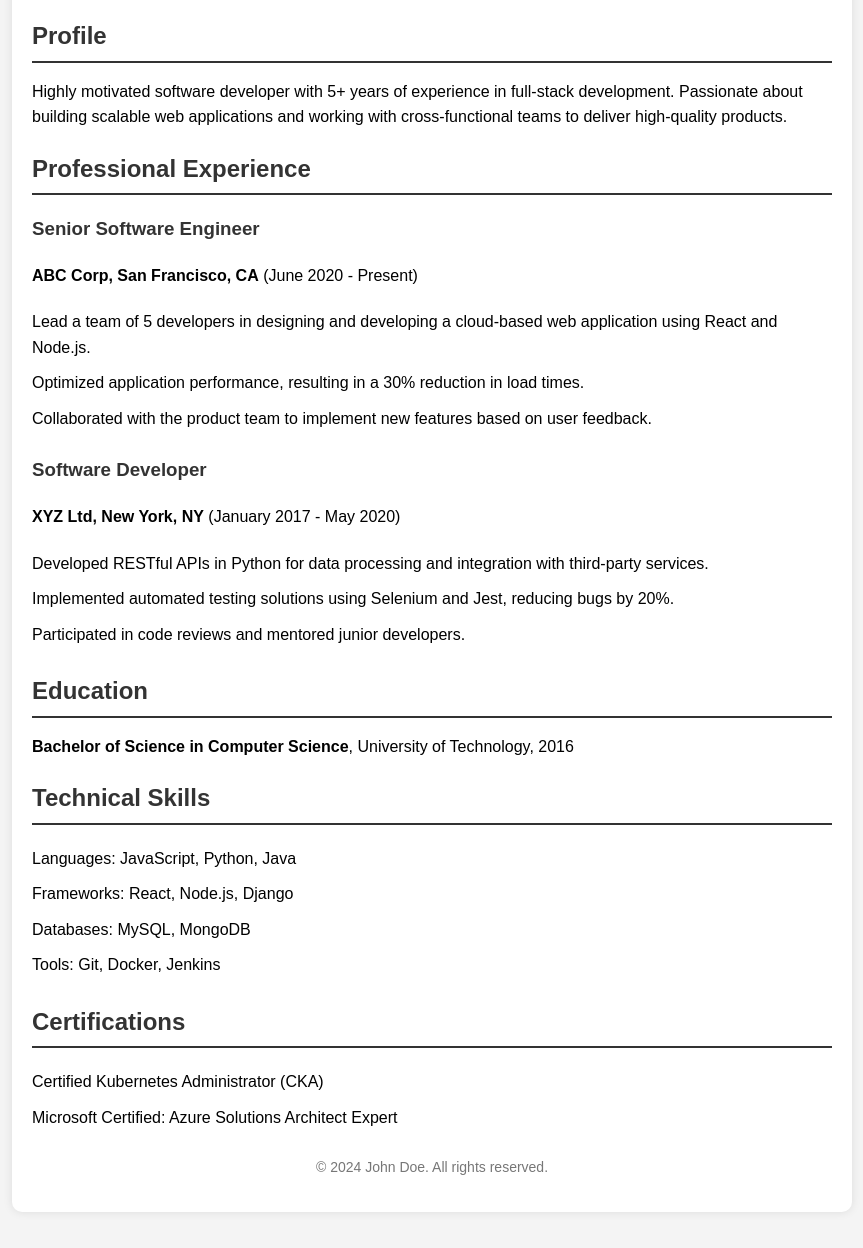
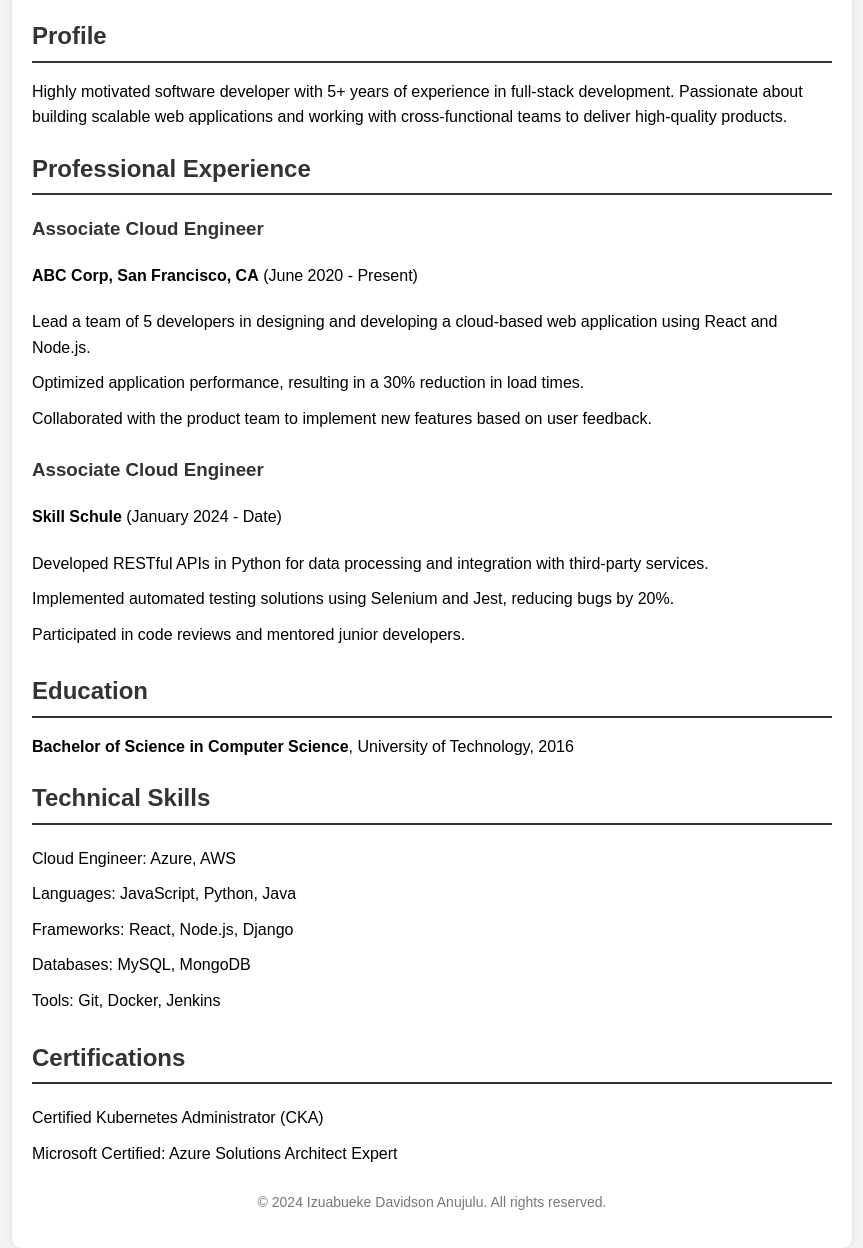
Before and after one commit to Anujulu/myresume, a plain HTML site: page index.html in a window 1280 px wide. Shown: the part 188-1436 px from the top of the page, without its empty margins (208-1071 px from the left). Drawn offline with Linux system fonts and the light colour scheme.

Commit message:
updated resume

```diff
--- a/index.html
+++ b/index.html
@@ -73,7 +73,7 @@
 
         <section>
             <h2 class="section-title">Professional Experience</h2>
-            <h3>Senior Software Engineer</h3>
+            <h3>Associate Cloud Engineer</h3>
             <p><strong>ABC Corp, San Francisco, CA</strong> (June 2020 - Present)</p>
             <ul>
                 <li>Lead a team of 5 developers in designing and developing a cloud-based web application using React and Node.js.</li>
@@ -81,8 +81,8 @@
                 <li>Collaborated with the product team to implement new features based on user feedback.</li>
             </ul>
 
-            <h3>Software Developer</h3>
-            <p><strong>XYZ Ltd, New York, NY</strong> (January 2017 - May 2020)</p>
+            <h3>Associate Cloud Engineer</h3>
+            <p><strong>Skill Schule</strong> (January 2024 - Date)</p>
             <ul>
                 <li>Developed RESTful APIs in Python for data processing and integration with third-party services.</li>
                 <li>Implemented automated testing solutions using Selenium and Jest, reducing bugs by 20%.</li>
@@ -98,6 +98,7 @@
         <section>
             <h2 class="section-title">Technical Skills</h2>
             <ul>
+		<li>Cloud Engineer: Azure, AWS</li>
                 <li>Languages: JavaScript, Python, Java</li>
                 <li>Frameworks: React, Node.js, Django</li>
                 <li>Databases: MySQL, MongoDB</li>
@@ -114,7 +115,7 @@
         </section>
 
         <footer>
-            <p style="text-align: center; font-size: 14px; color: #777;">&copy; 2024 John Doe. All rights reserved.</p>
+            <p style="text-align: center; font-size: 14px; color: #777;">&copy; 2024 Izuabueke Davidson Anujulu. All rights reserved.</p>
         </footer>
     </div>
 </body>
```
